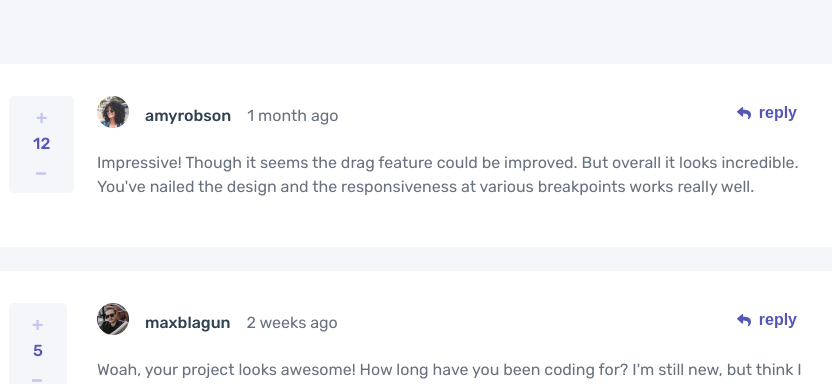
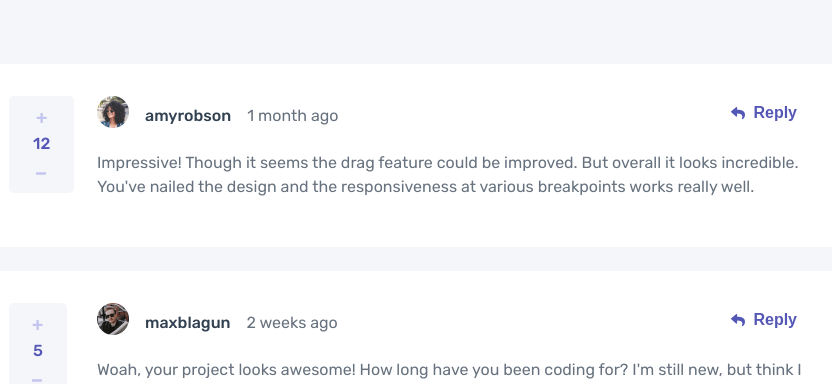
Before and after one commit to tugcesoysal/fm-interactive-comments-section-main, a React (Create React App) app: page / in a window 1280 px wide. Shown: the top 384 px of the page, without its empty margins (229-1061 px from the left). Built offline with nearby package versions, Linux system fonts and the light colour scheme.

Commit message:
Update Comment.js

```diff
--- a/src/components/Comment.js
+++ b/src/components/Comment.js
@@ -124,7 +124,7 @@ const Comment = ({ comment, currentUser, commentsData, setCommentsData }) => {
           ) : (
             <button onClick={() => toggleReply()} className="reply-button">
               <img src="./images/icon-reply.svg" alt="reply button" />
-              <p>reply</p>
+              <p>Reply</p>
             </button>
           )}
           {editOpen && (
```
